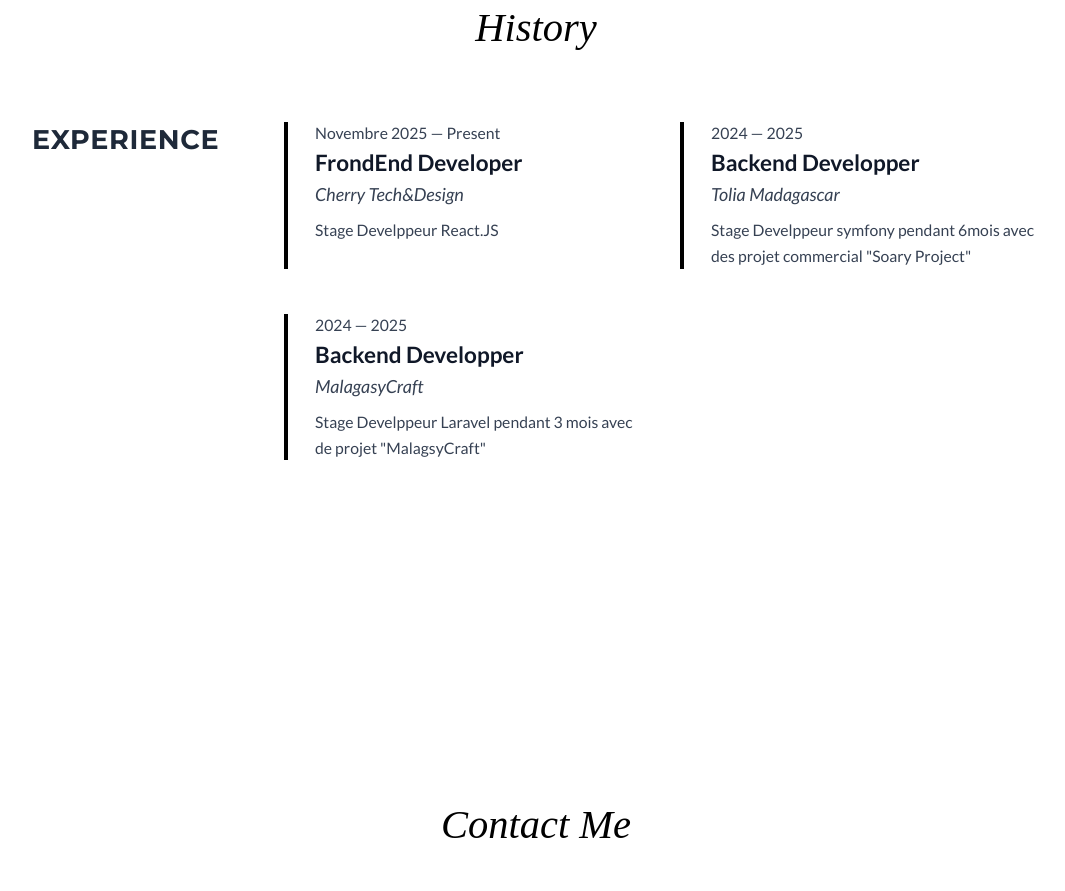
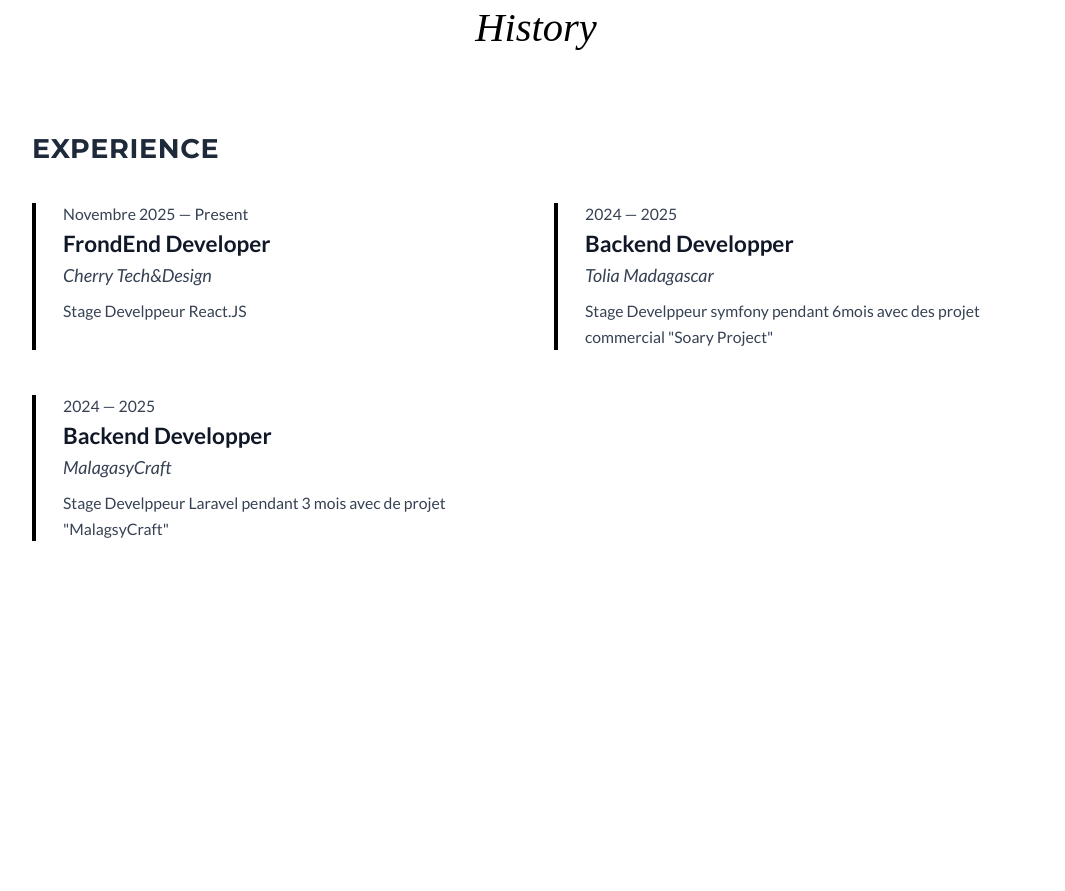
Before and after one commit to FabieRv/myportfolio, a React (Vite) app: page / in a window 1280 px wide. Shown: the part 4120-5011 px from the top of the page, without its empty margins (104-1169 px from the left). Built offline with nearby package versions, Linux system fonts and the light colour scheme; a web font is replaced by a local one.

Commit message:
[dyad] Arranged experience title and items in a column with wrapping items - wrote 1 file(s)

```diff
--- a/src/components/Pages/Resume/ResumeSection.tsx
+++ b/src/components/Pages/Resume/ResumeSection.tsx
@@ -34,16 +34,17 @@ const ResumeSection = () => {
 
         <div className="flex justify-center">
           {/* --- SECTION EXPERIENCE --- */}
-          <div className="flex flex-col md:flex-row justify-between items-start w-full max-w-4xl gap-8">
-            <h3 className="font-header text-2xl font-bold text-gray-800 uppercase tracking-wide mt-2 md:mt-0">
+          {/* Changed to always be flex-col for the title and the experience list */}
+          <div className="flex flex-col items-start w-full max-w-4xl gap-8">
+            <h3 className="font-header text-2xl font-bold text-gray-800 uppercase tracking-wide mt-2">
               Experience
             </h3>
-            {/* Changed from space-y-10 to flex flex-wrap with gaps */}
-            <div className="flex flex-wrap gap-x-8 gap-y-10 w-full md:w-3/4">
+            {/* This div still uses flex flex-wrap for individual items */}
+            <div className="flex flex-wrap gap-x-8 gap-y-10 w-full">
               {experiences.map((item, index) => (
                 <div
                   key={index}
-                  className="group relative pl-6 border-l-4 border-primary-dark hover:border-primary transition-colors duration-300 w-full md:w-[calc(50%-1rem)]" // Added width for wrapping
+                  className="group relative pl-6 border-l-4 border-primary-dark hover:border-primary transition-colors duration-300 w-full md:w-[calc(50%-1rem)]"
                 >
                   <span className="absolute -left-2 top-0 w-4 h-4 bg-primary-dark rounded-full group-hover:bg-primary transition-colors duration-300"></span>
                   <p className="font-primary text-sm text-gray-500 mb-1">
```
